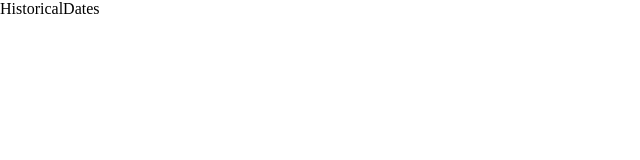
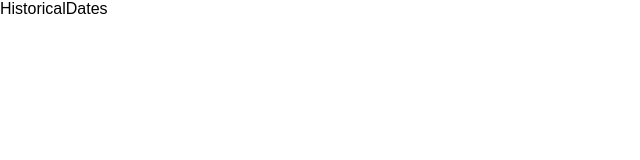
Before and after one commit to LenaRybinskova/History_slider, a React app: page / in a window 1280 px wide. Shown: the top 160 px of the page, without its empty margins (0-640 px from the left). Built offline with nearby package versions, Linux system fonts and the light colour scheme.

Commit message:
add fonts

```diff
--- a/src/app/globalStyles.ts
+++ b/src/app/globalStyles.ts
@@ -1,7 +1,23 @@
 import {createGlobalStyle} from 'styled-components';
-import {colors} from './stylesVar';
+import {colors, fonts} from './stylesVar';
 
 const GlobalStyle = createGlobalStyle`
+
+    @font-face {
+        font-family: 'PT Sans';
+        src: url('/fonts/PTSans-Regular.woff2') format('woff2');
+        font-weight: 400;
+        font-style: normal;
+        font-display: swap;
+    }
+
+    @font-face {
+        font-family: 'PT Sans';
+        src: url('/fonts/PTSans-Bold.woff2') format('woff2');
+        font-weight: 700;
+        font-style: normal;
+        font-display: swap;
+    }
 
   :root {
       --color-primary: #5d5fef;
@@ -18,6 +34,7 @@ const GlobalStyle = createGlobalStyle`
       box-sizing: border-box;
       margin: 0;
       padding: 0;
+      font-family: ${fonts.primary};
   }
 
   body {
@@ -25,6 +42,7 @@ const GlobalStyle = createGlobalStyle`
       margin: 0 auto;
 /*      width: 100%;*/
       background-color: ${colors.background};
+
   }
 `;
 
```
Also changed, not shown: public/fonts/PTSans-Bold.woff2 (added), public/fonts/PTSans-Regular.woff2 (added).
